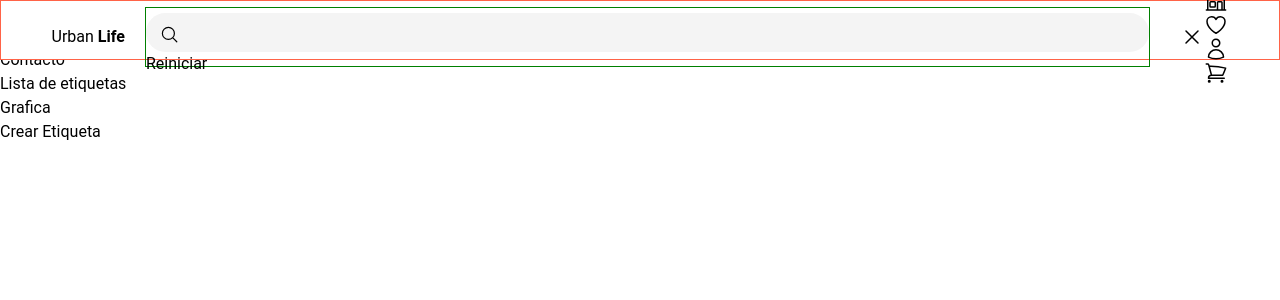
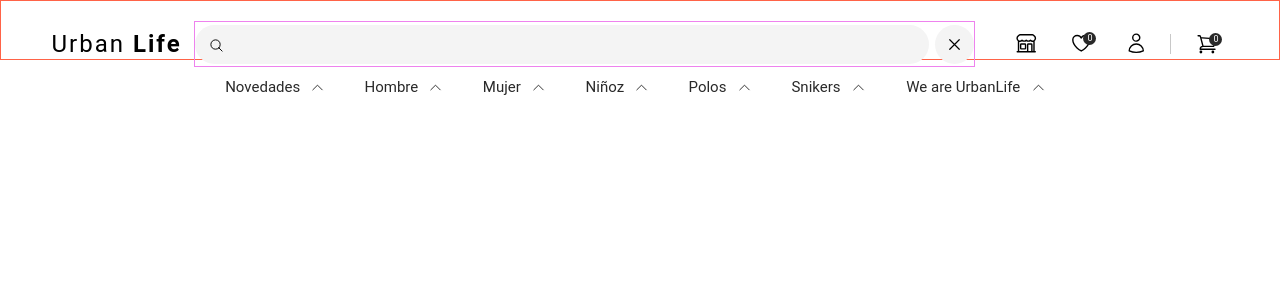
Before and after one commit to Jhona-Soul/urbanlife-front, a React (Vite) app: page / in a window 1280 px wide. Shown: the top 300 px of the page. Built offline with nearby package versions, Linux system fonts and the light colour scheme.

Commit message:
NavBar incompleto

```diff
--- a/index.html
+++ b/index.html
@@ -1,5 +1,5 @@
 <!DOCTYPE html>
-<html lang="es" prefix="og: http://ogp.me/ns#" class="partials-loading no-touchevents js search-panel--opened" style="--optional: (Opcional); --scrollbar-width: 17px; --top-banner-height: 0px; --vh: 9.450000000000001px;">
+<html lang="es" prefix="og: http://ogp.me/ns#" class="partials-loading no-touchevents js search-panel--opened " style="--optional: (Opcional); --scrollbar-width: 17px; --top-banner-height: 0px; --vh: 9.450000000000001px; font-size: 10px;">
 
   <head>
     <meta charset="UTF-8" />
--- a/src/components/Iconos/IconNav.jsx
+++ b/src/components/Iconos/IconNav.jsx
@@ -1,41 +1,41 @@
 export function Heart () {
     return (
-        <svg xmlns="http://www.w3.org/2000/svg" fill="none" viewBox="0 0 24 24" strokeWidth={1.5} stroke="currentColor" className="w-6 h-6">
+        <svg xmlns="http://www.w3.org/2000/svg" fill="none" viewBox="0 0 24 24" strokeWidth={1.5} stroke="currentColor" className="icon-svg">
             <path strokeLinecap="round" strokeLinejoin="round" d="M21 8.25c0-2.485-2.099-4.5-4.688-4.5-1.935 0-3.597 1.126-4.312 2.733-.715-1.607-2.377-2.733-4.313-2.733C5.1 3.75 3 5.765 3 8.25c0 7.22 9 12 9 12s9-4.78 9-12z" />
         </svg>
     )
 }
 export function Cart () {
     return (
-        <svg xmlns="http://www.w3.org/2000/svg" fill="none" viewBox="0 0 24 24" strokeWidth={1.5} stroke="currentColor" className="w-6 h-6">
+        <svg xmlns="http://www.w3.org/2000/svg" fill="none" viewBox="0 0 24 24" strokeWidth={1.5} stroke="currentColor" className="icon-svg">
         <path strokeLinecap="round" strokeLinejoin="round" d="M2.25 3h1.386c.51 0 .955.343 1.087.835l.383 1.437M7.5 14.25a3 3 0 00-3 3h15.75m-12.75-3h11.218c1.121-2.3 2.1-4.684 2.924-7.138a60.114 60.114 0 00-16.536-1.84M7.5 14.25L5.106 5.272M6 20.25a.75.75 0 11-1.5 0 .75.75 0 011.5 0zm12.75 0a.75.75 0 11-1.5 0 .75.75 0 011.5 0z" />
     </svg>
     )
 }
 export function User () {
     return (
-        <svg xmlns="http://www.w3.org/2000/svg" fill="none" viewBox="0 0 24 24" strokeWidth={1.5} stroke="currentColor" className="w-6 h-6">
+        <svg xmlns="http://www.w3.org/2000/svg" fill="none" viewBox="0 0 24 24" strokeWidth={1.5} stroke="currentColor" className="icon-svg">
         <path strokeLinecap="round" strokeLinejoin="round" d="M15.75 6a3.75 3.75 0 11-7.5 0 3.75 3.75 0 017.5 0zM4.501 20.118a7.5 7.5 0 0114.998 0A17.933 17.933 0 0112 21.75c-2.676 0-5.216-.584-7.499-1.632z" />
     </svg>
     )
 }
 export function Users () {
     return(
-        <svg xmlns="http://www.w3.org/2000/svg" fill="none" viewBox="0 0 24 24" strokeWidth={1.5} stroke="currentColor" className="w-6 h-6">
+        <svg xmlns="http://www.w3.org/2000/svg" fill="none" viewBox="0 0 24 24" strokeWidth={1.5} stroke="currentColor" className="icon-svg">
         <path strokeLinecap="round" strokeLinejoin="round" d="M15 19.128a9.38 9.38 0 002.625.372 9.337 9.337 0 004.121-.952 4.125 4.125 0 00-7.533-2.493M15 19.128v-.003c0-1.113-.285-2.16-.786-3.07M15 19.128v.106A12.318 12.318 0 018.624 21c-2.331 0-4.512-.645-6.374-1.766l-.001-.109a6.375 6.375 0 0111.964-3.07M12 6.375a3.375 3.375 0 11-6.75 0 3.375 3.375 0 016.75 0zm8.25 2.25a2.625 2.625 0 11-5.25 0 2.625 2.625 0 015.25 0z" />
     </svg>
     )
 }
 export function Shooping () {
     return (
-        <svg xmlns="http://www.w3.org/2000/svg" fill="none" viewBox="0 0 24 24" strokeWidth={1.5} stroke="currentColor" className="w-6 h-6">
+        <svg xmlns="http://www.w3.org/2000/svg" fill="none" viewBox="0 0 24 24" strokeWidth={1.5} stroke="currentColor" className="icon-svg">
         <path strokeLinecap="round" strokeLinejoin="round" d="M13.5 21v-7.5a.75.75 0 01.75-.75h3a.75.75 0 01.75.75V21m-4.5 0H2.36m11.14 0H18m0 0h3.64m-1.39 0V9.349m-16.5 11.65V9.35m0 0a3.001 3.001 0 003.75-.615A2.993 2.993 0 009.75 9.75c.896 0 1.7-.393 2.25-1.016a2.993 2.993 0 002.25 1.016c.896 0 1.7-.393 2.25-1.016a3.001 3.001 0 003.75.614m-16.5 0a3.004 3.004 0 01-.621-4.72L4.318 3.44A1.5 1.5 0 015.378 3h13.243a1.5 1.5 0 011.06.44l1.19 1.189a3 3 0 01-.621 4.72m-13.5 8.65h3.75a.75.75 0 00.75-.75V13.5a.75.75 0 00-.75-.75H6.75a.75.75 0 00-.75.75v3.75c0 .415.336.75.75.75z" />
     </svg>
     )
 }
 export function Search () {
     return(
-        <svg xmlns="http://www.w3.org/2000/svg" fill="none" viewBox="0 0 24 24" strokeWidth={1.5} stroke="currentColor" className={ " iconSearch pointer-events-none absolute left-3.5 top-3 "}>
+        <svg xmlns="http://www.w3.org/2000/svg" fill="none" viewBox="0 0 24 24" strokeWidth={1.5} stroke="currentColor" className={ " iconSearch pointer-events-none absolute "}>
         <path strokeLinecap="round" strokeLinejoin="round" d="M21 21l-5.197-5.197m0 0A7.5 7.5 0 105.196 5.196a7.5 7.5 0 0010.607 10.607z" />
     </svg>
     )
@@ -43,15 +43,22 @@ export function Search () {
 }
 export function CleanText () {
     return (
-        <svg xmlns="http://www.w3.org/2000/svg" fill="none" viewBox="0 0 24 24" strokeWidth={1.5} stroke="currentColor" className="w-6 h-6">
+        <svg xmlns="http://www.w3.org/2000/svg" fill="none" viewBox="0 0 24 24" strokeWidth={1.5} stroke="currentColor" className=" cleanTextIcon  icon-svg">
         <path strokeLinecap="round" strokeLinejoin="round" d="M6 18L18 6M6 6l12 12" />
         </svg>
     )
 }
 export function Print () {
     return (
-        <svg xmlns="http://www.w3.org/2000/svg" fill="none" viewBox="0 0 24 24" strokeWidth={1.5} stroke="currentColor" className="w-6 h-6">
+        <svg xmlns="http://www.w3.org/2000/svg" fill="none" viewBox="0 0 24 24" strokeWidth={1.5} stroke="currentColor" className="icon-svg">
         <path strokeLinecap="round" strokeLinejoin="round" d="M6.72 13.829c-.24.03-.48.062-.72.096m.72-.096a42.415 42.415 0 0110.56 0m-10.56 0L6.34 18m10.94-4.171c.24.03.48.062.72.096m-.72-.096L17.66 18m0 0l.229 2.523a1.125 1.125 0 01-1.12 1.227H7.231c-.662 0-1.18-.568-1.12-1.227L6.34 18m11.318 0h1.091A2.25 2.25 0 0021 15.75V9.456c0-1.081-.768-2.015-1.837-2.175a48.055 48.055 0 00-1.913-.247M6.34 18H5.25A2.25 2.25 0 013 15.75V9.456c0-1.081.768-2.015 1.837-2.175a48.041 48.041 0 011.913-.247m10.5 0a48.536 48.536 0 00-10.5 0m10.5 0V3.375c0-.621-.504-1.125-1.125-1.125h-8.25c-.621 0-1.125.504-1.125 1.125v3.659M18 10.5h.008v.008H18V10.5zm-3 0h.008v.008H15V10.5z" />
         </svg>
     )
 }
+export function ArrowTop () {
+    return (
+        <svg xmlns="http://www.w3.org/2000/svg" fill="none" viewBox="0 0 24 24" strokeWidth="1.5" stroke="currentColor" className="icon-svg">
+        <path strokeLinecap="round" strokeLinejoin="round" d="M4.5 15.75l7.5-7.5 7.5 7.5" />
+        </svg>
+    )
+}
--- /dev/null
+++ b/src/components/header/Nav/IconItem.jsx
@@ -0,0 +1,21 @@
+import React from 'react'
+//Component
+import { Heart } from "../../Iconos/IconNav";
+
+//Style
+import Style from "./Nav.module.css";
+
+export default function IconItem() {
+  return (
+    <li className={Style.linkicon + " flex mr-4 "}>
+        <a className={Style.linkar + " relative"} href="">
+            <Heart/>
+            <span >
+                <span className={Style.minicart + ' absolute '}>
+                    {"0"}
+                </span>
+            </span>
+        </a>
+    </li>
+  )
+}
--- a/src/components/header/Nav/Nav.jsx
+++ b/src/components/header/Nav/Nav.jsx
@@ -1,44 +1,69 @@
 //Dependencias
-import { Link } from "react-router-dom"
+import { Link } from "react-router-dom";
+import { useEffect, useState } from "react";
 //Icons
-import { Search, User, Shooping,Heart, Cart, CleanText } from "../../Iconos/IconNav"
+import { Search, User, Shooping,Heart, Cart, CleanText } from "../../Iconos/IconNav";
 //Style
 import Style from "./Nav.module.css";
+import IconItem from "./IconItem";
+import { NavBar } from "../Navbar/Navbar";
 
 export default function Nav() {
+    const [searchText, setSearchText] = useState("");
+
+
+    const handleChange = (e) => {
+        setSearchText(e.target.value);
+      };
+
+    const resetText = () => {
+        setSearchText("");
+    }
+
+
+
   return (
     <>
         <div className={Style.navlogo + " header flex items-center justify-between padding-1"}>
-            <div id="title" className="mr-5 shrink-0">
+            <div id="title" className={Style.logo +" mr-5 shrink-0 "}>
                 <Link className="p-2.5" to="/" >
                     <h1 >Urban <b>Life</b></h1>
                 </Link>
             </div>
             <div className={Style.navsearch + " header flex"}>
-                <div className={Style.navsearchbox + " flex items-center w-full relative pointer-events-auto"}>
-                    <div className="w-full relative">
-                        <Search />
-                        <input type="text" className={Style.navinput + " w-full"}/>
-                        <button type="reset">Reiniciar</button>
+                <div className={Style.navsearchbox + " flex items-center w-full relative pointer-events-auto "}>
+                    <div className="w-full relative ">
+                        <form>
+                            <Search />
+                            <input type="text" className={Style.navinput + " w-full"} onChange={handleChange} />
+                            <button type="reset" className={(searchText.length <= 0) ? `${Style.searchreset + " hidden"}` : `${Style.searchreset + " opacity-100 underline"}`} onClick={resetText}>Reiniciar</button>
+                        </form>
                     </div>
-
+                    <button type="button" className={"flex ml-2.5"}>
+                        <CleanText/>
+                    </button>
                 </div>
             </div>
-            <button type="button">
-                <CleanText/>
-            </button>
-            <ul>
-                <li>
-                    <a href=""><Shooping/></a>
+
+            <ul className=" header flex items-center text-4xl h-full">
+                <li className={Style.linkicon + " flex mr-4 "} >
+                    <a className={Style.linkar} href=""><Shooping/></a>
                 </li>
-                <li>
-                    <a href=""><Heart/></a>
+                <IconItem />
+                <li className={Style.linkicon + " flex mr-4 "}>
+                    <a className={Style.linkar} href=""><User/></a>
                 </li>
-                <li>
-                    <a href=""><User/></a>
-                </li>
-                <li>
-                    <a href=""><Cart/></a>
+
+                <li className={Style.minishopheader + " flex mr-4 items-center " }>
+                    <a className={Style.linkar + " relative"} href="">
+                        <Cart/>
+                        <span >
+                            <span className={Style.minicart + ' absolute '}>
+                                {"0"}
+                            </span>
+                        </span>
+                    </a>
+
                 </li>
             </ul>
         </div>
--- a/src/components/header/Nav/Nav.module.css
+++ b/src/components/header/Nav/Nav.module.css
@@ -10,12 +10,17 @@
 }
 .navsearch {
     margin-right: 30px;
-    border: 1px solid green;
     flex-basis: 100%;
     width: 100%;
 }
 .navsearchbox {
     transition: background-color .4s ease;
+    border: 1px solid violet;
+}
+.logo {
+    padding-top: 14px;
+    font-size: 24px;
+    letter-spacing: 2px;
 }
 
 .navinput {
@@ -27,3 +32,41 @@
     font-size: 16px;
     transition: border-color .4s ease-in-out,background-color .4s ease-in-out;
 }
+.searchreset {
+    font-size: 1.3rem;
+    position: absolute;
+    right: 20px;
+    top: 8px;
+    color:#767676;
+    cursor: pointer;
+    opacity: 0;
+}
+
+.linkicon{
+    height: 45px;
+    width: 45px;
+}
+.linkar {
+    padding: 10px;
+    margin-right: -10px;
+}
+.minicart {
+    background-color: #292929;
+    top: 10px;
+    right: 6px;
+    min-width: 1.3rem;
+    min-height: 1.3rem;
+    line-height: 1.3rem;
+    font-size: .9rem;
+    text-align: center;
+    border-radius:50% ;
+    color: #fff;
+}
+
+.minishopheader::before {
+    content: "";
+    width: 1px;
+    height: 20px;
+    margin-right: 15px;
+    background-color: #c8c8c8;
+}
--- /dev/null
+++ b/src/components/header/Navbar/MenuItem.jsx
@@ -0,0 +1,16 @@
+import React from 'react'
+import { ArrowTop } from "../../Iconos/IconNav";
+//Styles
+import Style from "./NavBar.module.css";
+
+
+export default function MenuItem({ to }) {
+  return (
+    <li className={Style.nabarli}>
+        <button className={Style.headermenucategory + " flex items-center justify-between " + `${Style.headermenu}`} aria-expanded="true" aria-label={to}>
+            <span className={Style.headertext + " flex flex-col"} data-text = {to}></span>
+                            <ArrowTop />
+        </button>
+    </li>
+  )
+}
--- a/src/components/header/Navbar/Navbar.jsx
+++ b/src/components/header/Navbar/Navbar.jsx
@@ -2,8 +2,11 @@
 import { Link } from "react-router-dom"
 //Components
 import { NavLink } from "./NavLink";
+import { ArrowTop } from "../../Iconos/IconNav";
+import MenuItem from "./MenuItem";
 //Styles
 import Style from "./NavBar.module.css";
+
 
 export const NavBar = () => {
     const opciones = [
@@ -30,25 +33,17 @@ export const NavBar = () => {
     ]
     return (
         <>
-            <nav className={Style.navbar}>
-                <div id="title">
-                    <Link className={Style.logo} to="/" >
-                        <h1 className={Style.titleh1}>Antonativa</h1>
-                        <h1 className={Style.titlesub}><b>Balanza</b></h1>
-                    </Link>
-                </div>
-                <ul className={Style.lista}>
-                    {
-                        opciones.map(({id, href, text}) => {
-                            return (
-                                <li key={id}>
-                                    <NavLink to={href}>{text}</NavLink>
-                                </li>
-                            )
-                        })
-                    }
+            <nav className={Style.navbar + " fixed"}>
+                <ul className=" flex justify-center">
+                    <MenuItem to={"Novedades"}/>
+                    <MenuItem to={"Hombre"}/>
+                    <MenuItem to={"Mujer"}/>
+                    <MenuItem to={"Niñoz"}/>
+                    <MenuItem to={"Polos"}/>
+                    <MenuItem to={"Snikers"}/>
+                    <MenuItem to={"We are UrbanLife"}/>
+                </ul>
 
-                </ul>
             </nav>
         </>
     )
--- a/src/components/header/Navbar/Navbar.module.css
+++ b/src/components/header/Navbar/Navbar.module.css
@@ -0,0 +1,41 @@
+.navbar {
+    z-index: 125;
+    left: 0;
+    width: 100vw;
+    color: #292929;
+    background-color: #fff;
+    top: calc(var(--header-height) - 15px + var(--top-banner-height));
+    transition: all .4s ease-in-out;
+    will-change: transform;
+    overflow: hidden;
+}
+.navbarli {
+    margin-right: 5px;
+}
+@media only screen and (min-width: 1191px){
+    .headermenucategory {
+        padding: 14px;
+        margin: 0.1rem;
+    }
+}
+.headermenu {
+    font-size: 1.5rem;
+    line-height: 2.5rem;
+    color: #292929;
+    margin-right: 10px;
+
+}
+.headertext {
+    margin-right: 10px;
+}
+.headertext::after, .headertext::before {
+    content: attr(data-text)/"";
+}
+.headertext::after {
+        height: 0;
+        visibility: hidden;
+        overflow: hidden;
+        user-select: none;
+        pointer-events: none;
+        font-weight: 600;
+}
--- a/src/index.css
+++ b/src/index.css
@@ -5,6 +5,7 @@
 :root {
     --header-height: 75px;
 }
+
 div {
     margin: 0;
     padding: 0;
@@ -12,6 +13,42 @@ div {
     font: inherit;
     font-size: 100%;
     vertical-align: baseline;
+}
+button {
+    padding: 0;
+    border: none;
+    background: none;
+    color: inherit;
+    font-family: inherit;
+    font-size: inherit;
+    cursor: pointer;
+}
+svg, use {
+    pointer-events: none;
+}
+ul,ol {
+    list-style: none;
+}
+a {
+    text-decoration: none;
+    color: inherit;
+    cursor: pointer;
+}
+*, *::before, *::after {
+    box-sizing: border-box;
+}
+button, [type=button], [type=reset], [type=submit] {
+    -webkit-appearance: button;
+}
+.cleanTextIcon {
+    border-radius: 50%;
+    background-color: #f4f4f4;
+    padding: 10px;
+    font-size: 3.9rem;
+}
+.icon-svg {
+    width: 1em;
+    height: 1em;
 }
 
 .padding-1 {
@@ -24,8 +61,10 @@ div {
 }
 .iconSearch {
     z-index: 1;
-    font-size: 1.2rem;
+    font-size: 1.5rem;
     line-height: 2.5rem;
     width: 1em;
     height: 1em;
+    left: 14px;
+    top: 13px;
 }
```
